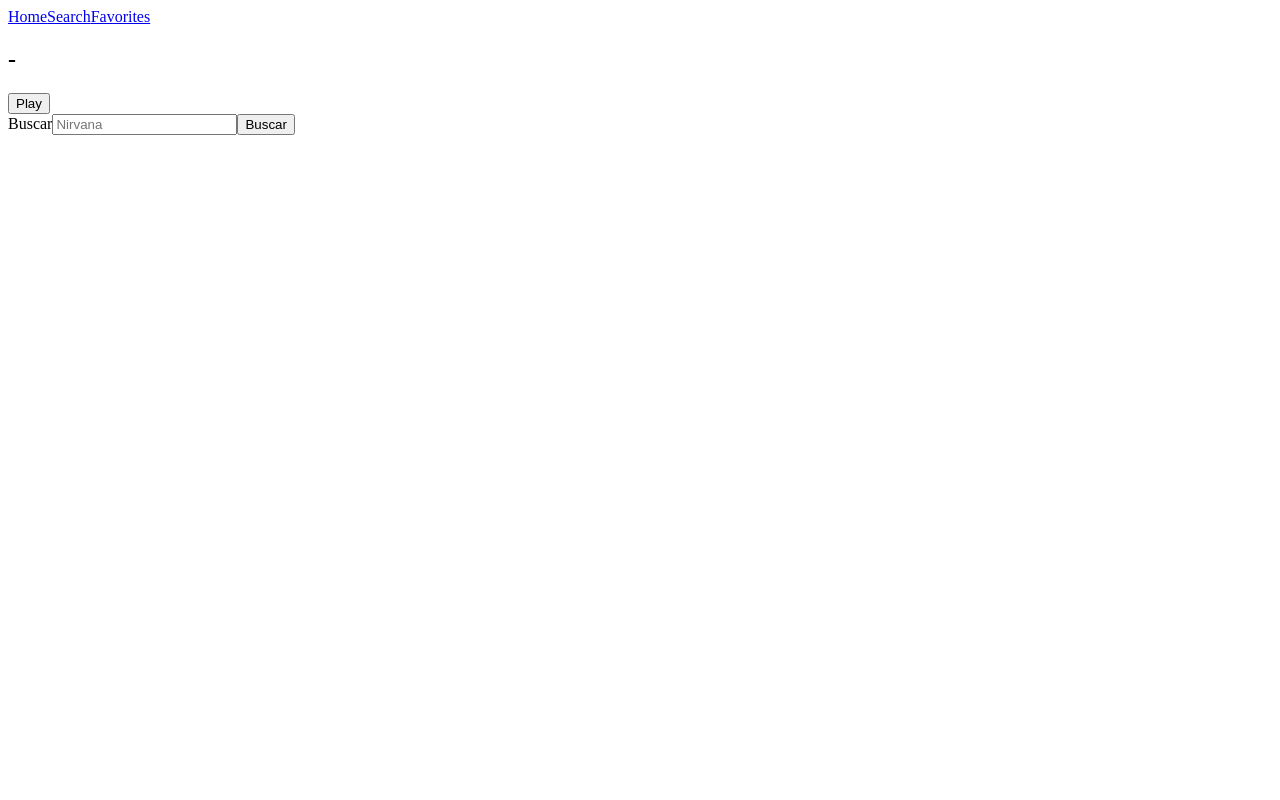
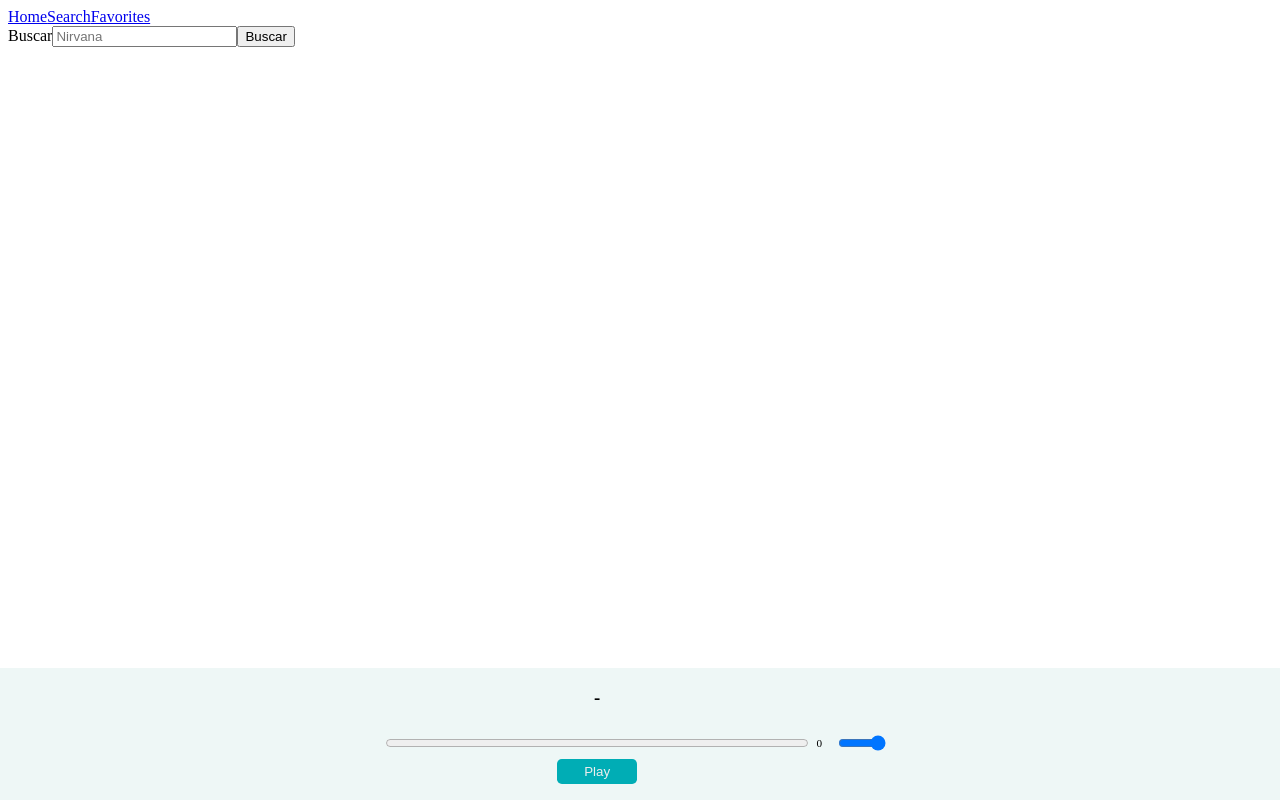
Before and after one commit to 12metalx/spotify-clone, a React (Create React App) app: page /search in a window 1280 px wide. Built offline with nearby package versions, Linux system fonts and the light colour scheme.

Commit message:
Estilos en reproductor

```diff
--- a/src/App.tsx
+++ b/src/App.tsx
@@ -17,7 +17,7 @@ export const App = () => {
     return (
         <Router>
             <Menu/>
-            <Reproductor song={currentSong} />
+
             <Switch>
                 <Route exact path="/">
                     <Home/>
@@ -27,7 +27,7 @@ export const App = () => {
 
                 </Route>
             </Switch>
-
+            <Reproductor song={currentSong} />
         </Router>
     )
 }
--- a/src/index.tsx
+++ b/src/index.tsx
@@ -1,5 +1,5 @@
 import { render } from "react-dom";
 import App from "./App";
-
+import "./scss/main.scss"
 
 render(<App/>,document.getElementById("app"))
--- a/src/modules/Reproductor.tsx
+++ b/src/modules/Reproductor.tsx
@@ -14,11 +14,15 @@ const Reproductor = ({song}:Porps) => {
     })
 
     return (
-        <div>
+        <div id="rep">
             {audio}
-            <h2>
+            <h3>
                 {song.name}-{song.albumName}
-            </h2>
+            </h3>
+                <progress id="file" value={Math.floor(state.time)} max={Math.floor(state.duration)}/>
+                <label> {Math.floor(state.time)} </label>
+                <input type="range"  step="0.1" value={state.volume} max="1" min="0" onChange={(e) => controls.volume(Number(e.target.value))}/>
+
             <button onClick={state.paused ? controls.play : controls.pause}>
                 {state.paused ? 'Play' : 'Pause'}
                 </button>
--- /dev/null
+++ b/src/scss/_reproductor.scss
@@ -0,0 +1,51 @@
+#rep{
+    position: fixed;
+	bottom: 0;
+	left: 0;
+	width: 100%;
+	display: grid;
+    align-items: center;
+    justify-content: center;
+    justify-items: center;
+    grid-template-rows: repeat(1fr,3);
+    backdrop-filter: blur(5px);
+  background-color: rgba(170, 216, 211, 0.20);
+  progress{
+      width: 33vw;
+      grid-row: 2;
+  }
+  h3{
+      text-align: center;
+      width: 33vw;
+      grid-row: 1;
+  }
+  input, label{
+      font-size: 0.7rem;
+      grid-row: 2;
+  }
+  label{
+      padding: 0.5rem;
+  }
+  button{
+      color: #eeeeee;
+      grid-row: 3;
+      padding: 0.3rem 1rem 0.3rem 1rem ;
+      border-radius: 0.3rem;
+      text-align: center;
+      width: 5rem;
+      margin-bottom: 1rem;
+      transition: 10ms;
+      background: #00adb5;
+      border:none;
+  }
+  button:hover{
+      transition: 500ms;
+      background: #393e46;
+  }
+  input{
+      width: 3rem;
+      margin: 0.5rem;
+
+  }
+
+}
--- /dev/null
+++ b/src/scss/main.scss
@@ -0,0 +1 @@
+@import "reproductor";
```
